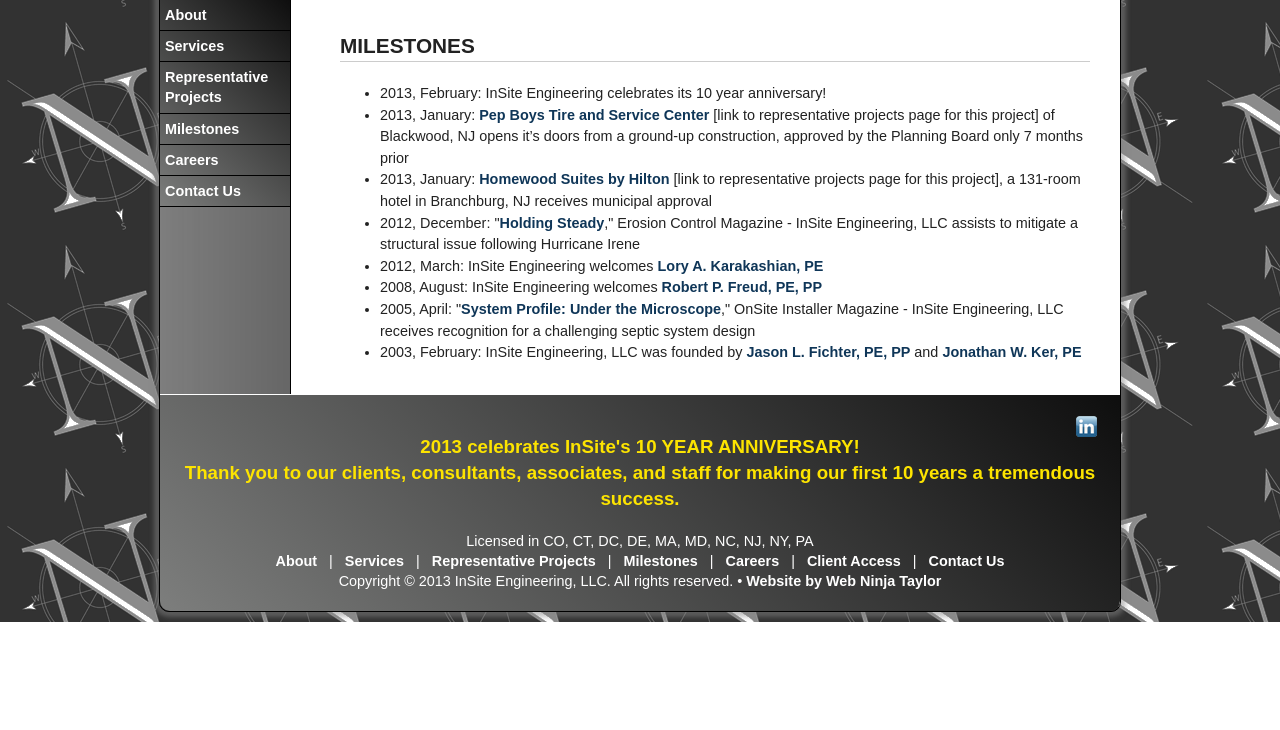
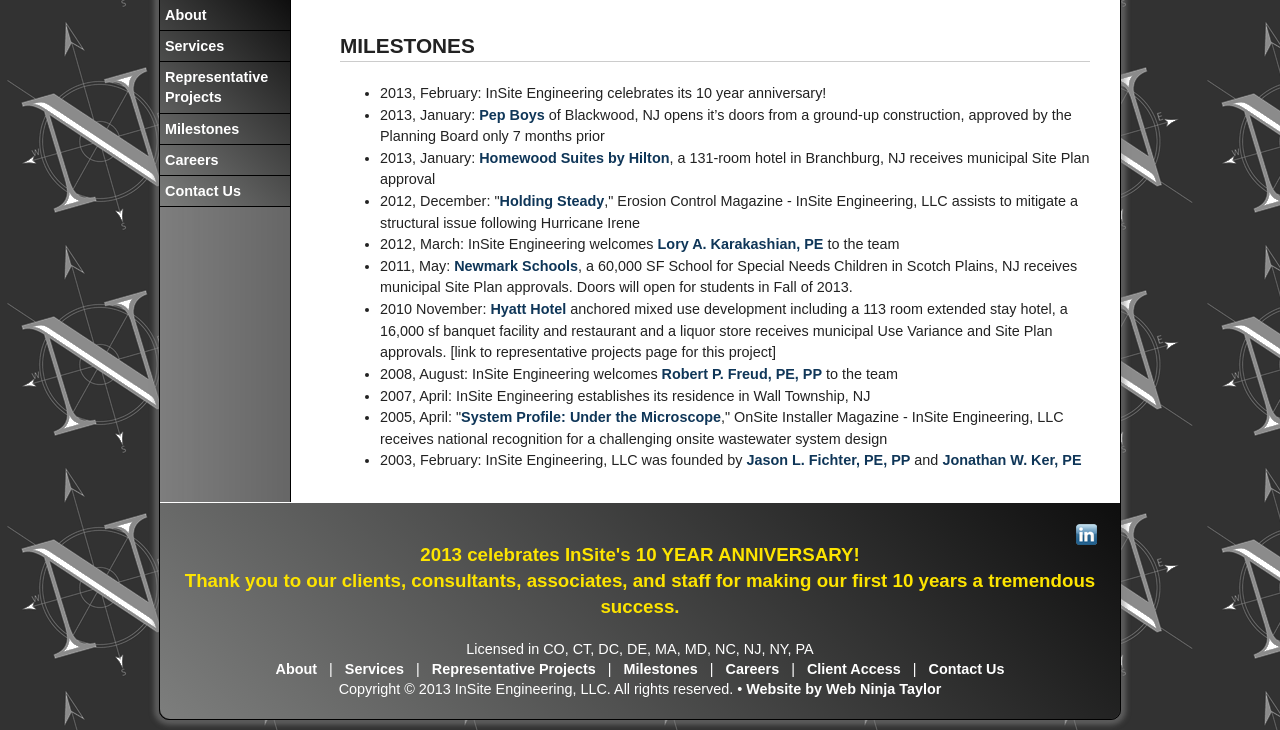
Before and after one commit to webninjataylor/insite, a PHP site: page /milestones.php in a window 1280 px wide. Shown: the part 209-939 px from the top of the page. Before the commit the page ends 831 px from the top, so only its background shows below. Run offline with PHP 8.4, Linux system fonts and the light colour scheme.

Commit message:
Updated milestones

```diff
--- a/milestones.php
+++ b/milestones.php
@@ -13,13 +13,16 @@
             <h1>Milestones</h1>
             <ul>
                 <li>2013, February: InSite Engineering celebrates its 10 year anniversary!</li>
-                <li>2013, January: <a href="projects.php?pab=pb">Pep Boys Tire and Service Center</a> [link to representative projects page for this project] of Blackwood, NJ opens it’s doors from a ground-up construction, approved by the Planning Board only 7 months prior</li>
-                <li>2013, January: <a href="projects.php?pab=homewood">Homewood Suites by Hilton</a> [link to representative projects page for this project], a 131-room hotel in Branchburg, NJ receives municipal approval</li>
+                <li>2013, January: <a href="projects.php?pab=pb">Pep Boys</a> of Blackwood, NJ opens it’s doors from a ground-up construction, approved by the Planning Board only 7 months prior</li>
+                <li>2013, January: <a href="projects.php?pab=homewood">Homewood Suites by Hilton</a>, a 131-room hotel in Branchburg, NJ receives municipal Site Plan approval</li>
                 <li>2012, December: &quot;<a href="http://www.erosioncontrol.com/EC/Articles/19111.aspx?page=1" target="_blank">Holding Steady</a>,&quot; Erosion Control Magazine - InSite Engineering, LLC assists to mitigate a structural issue following Hurricane Irene</li>
-                <li>2012, March: InSite Engineering welcomes <a href="http://www.webninjataylor.com/development/insite/about/keyprofessionals.php?pab=karakashian">Lory A. Karakashian, PE</a></li>
-                <li>2008, August: InSite Engineering welcomes <a href="http://www.webninjataylor.com/development/insite/about/keyprofessionals.php?pab=freud">Robert P. Freud, PE, PP</a></li>
-                <li>2005, April: &quot;<a href="http://insiteeng.net/publications/OnsiteInstallerMag_2005_04.pdf" target="_blank">System Profile: Under the Microscope</a>,&quot; OnSite Installer Magazine - InSite Engineering, LLC receives recognition for a challenging septic system design</li>
-                <li>2003, February:   InSite Engineering, LLC was founded by <a href="http://www.webninjataylor.com/development/insite/about/keyprofessionals.php?pab=fichter">Jason L. Fichter, PE, PP</a> and <a href="http://www.webninjataylor.com/development/insite/about/keyprofessionals.php?pab=ker">Jonathan W. Ker, PE</a></li>
+                <li>2012, March: InSite Engineering welcomes <a href="http://www.webninjataylor.com/development/insite/about/keyprofessionals.php?pab=karakashian">Lory A. Karakashian, PE</a> to the team</li>
+                <li>2011, May: <a href="projects.php?pab=newmark">Newmark Schools</a>, a 60,000 SF School for Special Needs Children in Scotch Plains, NJ receives municipal Site Plan approvals.  Doors will open for students in Fall of 2013.</li>
+                <li>2010 November: <a href="projects.php?pab=avn">Hyatt Hotel</a> anchored mixed use development including a 113 room extended stay hotel, a 16,000 sf banquet facility and restaurant and a liquor store receives municipal Use Variance and Site Plan approvals. [link to representative projects page for this project]</li>
+                <li>2008, August: InSite Engineering welcomes <a href="http://www.webninjataylor.com/development/insite/about/keyprofessionals.php?pab=freud">Robert P. Freud, PE, PP</a> to the team</li>
+                <li>2007, April: InSite Engineering establishes its residence in Wall Township, NJ</li>
+                <li>2005, April: &quot;<a href="http://insiteeng.net/publications/OnsiteInstallerMag_2005_04.pdf" target="_blank">System Profile: Under the Microscope</a>,&quot; OnSite Installer Magazine - InSite Engineering, LLC receives national recognition for a challenging onsite wastewater system design</li>
+                <li>2003, February: InSite Engineering, LLC was founded by <a href="http://www.webninjataylor.com/development/insite/about/keyprofessionals.php?pab=fichter">Jason L. Fichter, PE, PP</a> and <a href="http://www.webninjataylor.com/development/insite/about/keyprofessionals.php?pab=ker">Jonathan W. Ker, PE</a></li>
             </ul>
 
         </article>
```
